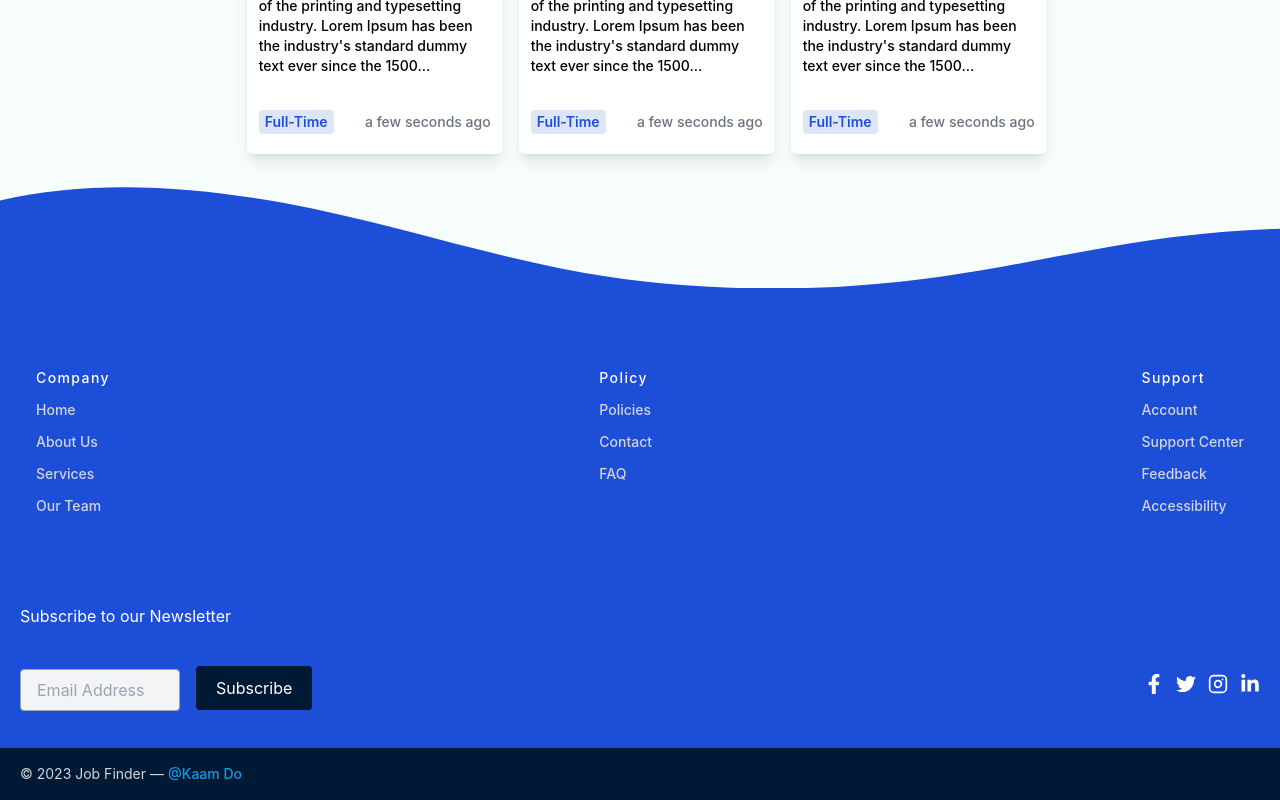
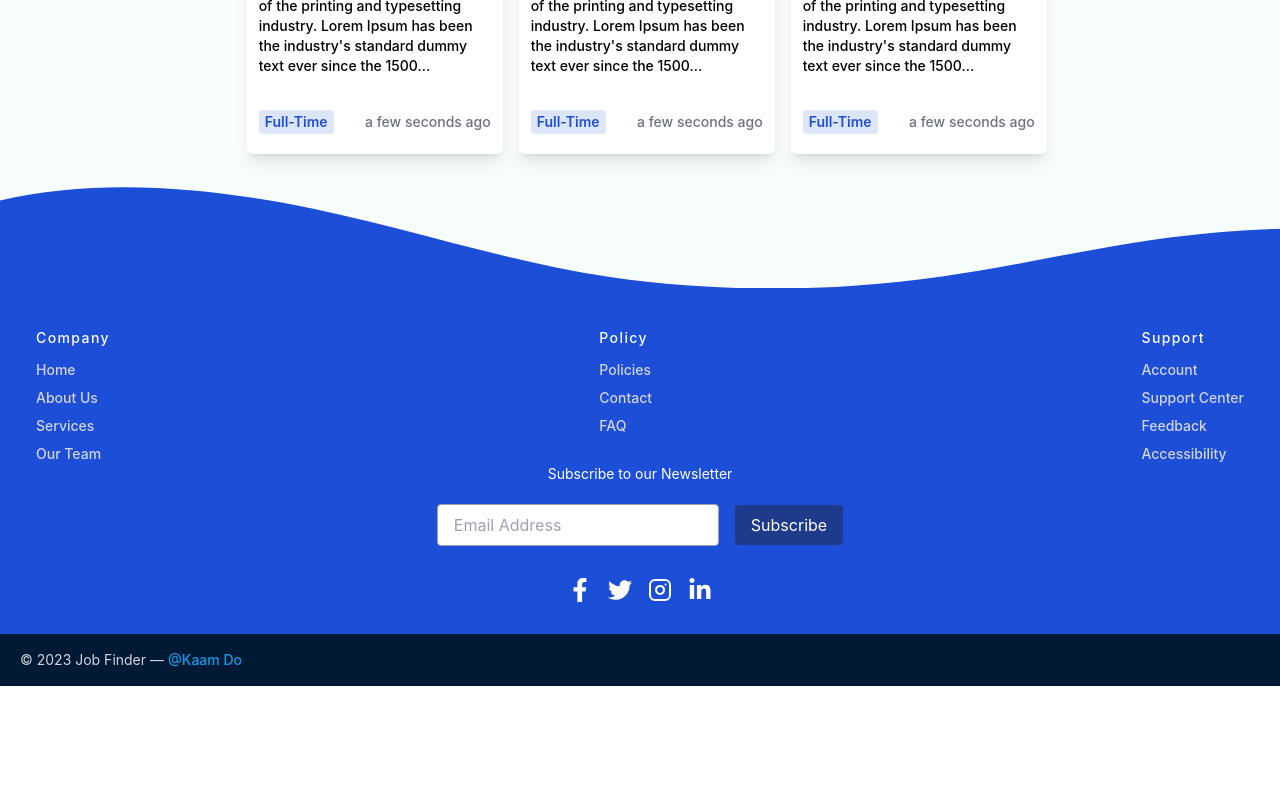
Before and after one commit to PatilHarshh/Kaam-Do, a React (Vite) app in the folder client/: page /find-jobs in a window 1280 px wide. Shown: the part 1400-2200 px from the top of the page. After the commit the page ends 2086 px from the top, so only its background shows below. Built offline with nearby package versions, Linux system fonts and the light colour scheme.

Commit message:
Make chaanges int the footer, changed the text color for the email and improved the css styling of the footer component

```diff
--- a/client/src/components/Footer.jsx
+++ b/client/src/components/Footer.jsx
@@ -25,7 +25,7 @@ const Footer = () => {
       </div>
 
       <div className='bg-[#1d4ed8] '>
-        <div className='container px-5 py-20 mx-auto '>
+        <div className='container px-5 py-10 mx-auto '>
           <div className='w-full flex flex-wrap gap-10 justify-between -mb-10 -px-4'>
             {footerLinks.map(({ id, title, links }) => (
               <div className='w-auto px-4 ' key={id + title}>
@@ -33,7 +33,7 @@ const Footer = () => {
                   {title}
                 </h2>
 
-                <div className='mb-10 flex flex-col gap-3 '>
+                <div className=' flex flex-col gap-2 '>
                   {links.map((link, index) => (
                     <Link
                       key={link + index}
@@ -50,43 +50,38 @@ const Footer = () => {
         </div>
 
         <div className=''>
-          <p className='container px-5 mx-auto text-white mt-2 '>
-            Subscribe to our Newsletter
-          </p>
-
-          <div className='container mx-auto px-5 pt-6 pb-8 flex flex-wrap items-center justify-between '>
-            <div className='w-full md:w-2/4 lg:w-1/3 h-16 flex items-center justify-center md:justify-start '>
+          <div className="flex flex-col items-center mb-4">
+          <p className="text-sm mb-2">Subscribe to our Newsletter</p>
+          <div className="flex items-center mb-4 text-gray-500">
             <TextInput
-                styles='w-full flex-grow md:w-40 2xl:w-64 bg-gray-100 sm:mr-4 md-2'
-                type='email'
-                placeholder='Email Address'
+              type="email"
+              placeholder="Email Address"
+              containerStyles="bg-gray-100 mr-2 w-48 sm:w-64 "
             />
-
             <CustomButton
-                title='Subscribe'
-                containerStyles={
-                  "block bg-[#001a36] text-white px-5 py-2.5 text-md rounded hover:bg-blue-800 focus:potline-none flex-col items-center mt-2"
-                }
+              title="Subscribe"
+              containerStyles="bg-blue-900 text-white px-4 py-2 ml-4 mt-3 rounded hover:bg-blue-800 focus:outline-none"
             />
           </div>
+        </div>
 
-            <span className='inline-flex lg:ml-auto lg:mt-0 mt-6 w-full justify-center md:justify-start md:w-auto'>
-              <a className='text-white text-xl  hover:scale-125 ease-in-out duration-300'>
+        {/* Social Icons */}
+        <div className="flex items-center justify-center space-x-4 mb-8">
+          <a href="#" className="text-2xl hover:text-gray-300">
             <FaFacebookF />
           </a>
-              <a className='ml-3 text-white text-xl  hover:scale-125 ease-in-out duration-300'>
+          <a href="#" className="text-2xl hover:text-gray-300">
             <FaTwitter />
           </a>
-              <a className='ml-3 text-white text-xl  hover:scale-125 ease-in-out duration-300'>
+          <a href="#" className="text-2xl hover:text-gray-300">
             <FiInstagram />
           </a>
-
-              <a className='ml-3 text-white text-xl  hover:scale-125 ease-in-out duration-300'>
+          <a href="#" className="text-2xl hover:text-gray-300">
             <FaLinkedinIn />
           </a>
-            </span>
         </div>
       </div>
+
 
         <div className='bg-[#001a36]'>
           <div className='container mx-auto py-4 px-5 flex flex-wrap flex-col sm:flex-row'>
```
Lines whose indentation alone changed are shown as unchanged.
